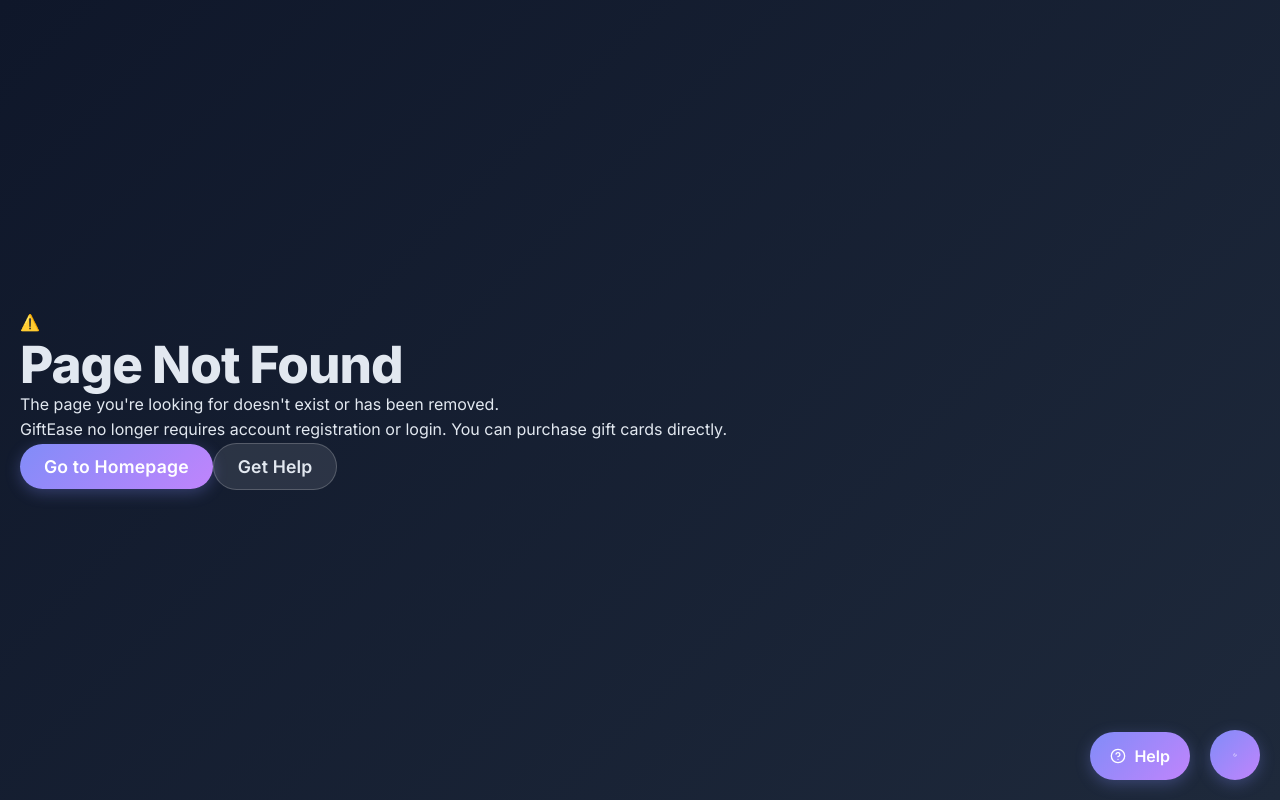
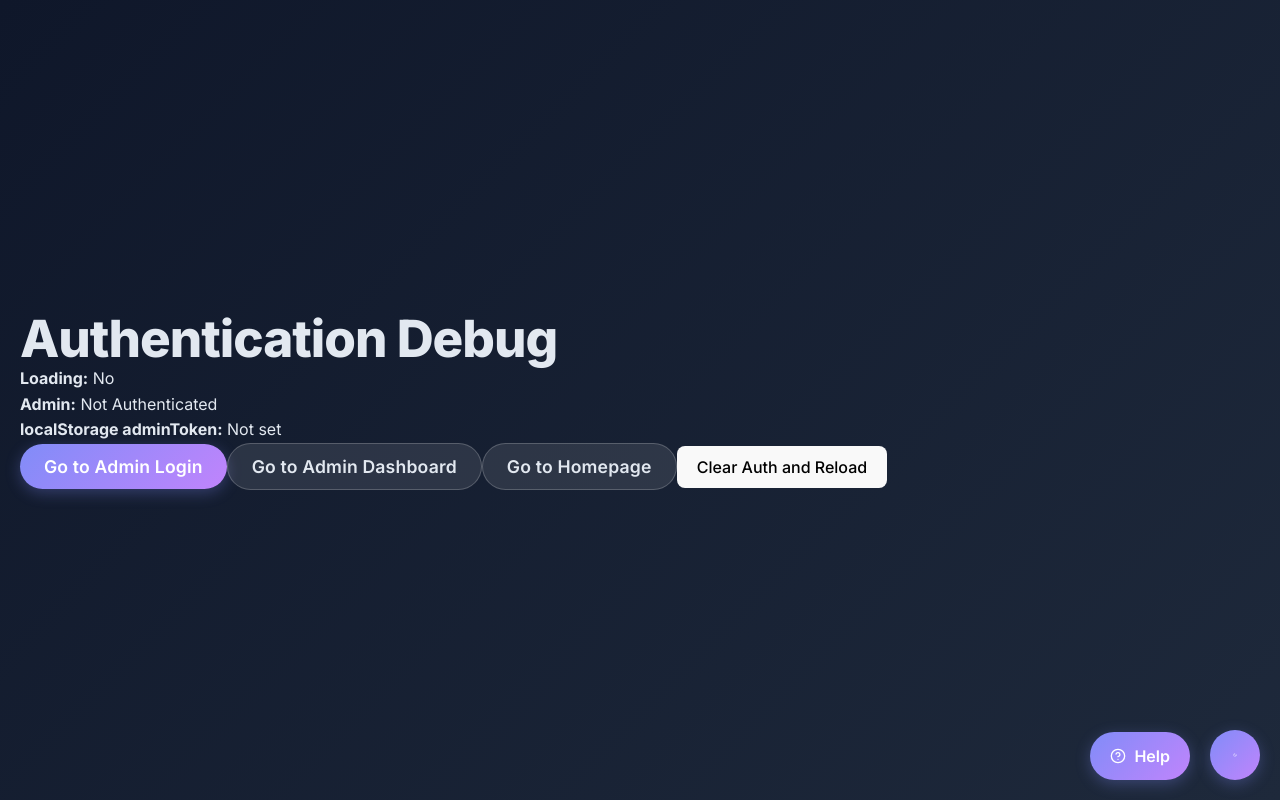
Before and after one commit to devixsolutions12/gift-ease, a React (Vite) app: page /admin/debug in a window 1280 px wide. Built offline with nearby package versions, Linux system fonts and the light colour scheme; the HTML template or start-up script is replaced by a standard one.

Commit message:
Add admin page troubleshooting and debugging features

```diff
--- a/src/App.jsx
+++ b/src/App.jsx
@@ -19,6 +19,9 @@ import TrackOrderPage from './pages/TrackOrderPage';
 import TestSyncPage from './pages/TestSyncPage';
 import MobileNavigation from './components/MobileNavigation';
 import SettingsSyncTest from './pages/SettingsSyncTest';
+import AdminRouteTest from './pages/AdminRouteTest';
+import AuthDebug from './pages/AuthDebug';
+import RoutingTest from './pages/RoutingTest';
 import './App.css';
 import './EnhancedStyles.css';
 
@@ -71,6 +74,9 @@ function App() {
                 <LocalAdminPanel />
               </ProtectedRoute>
             } />
+            <Route path="/admin/test" element={<AdminRouteTest />} />
+            <Route path="/admin/debug" element={<AuthDebug />} />
+            <Route path="/routing-test" element={<RoutingTest />} />
             <Route path="/help" element={<HelpPage />} />
             <Route path="/test" element={<TestPage />} />
             <Route path="/image-test" element={<ImageTestPage />} />
--- a/src/components/ProtectedRoute.jsx
+++ b/src/components/ProtectedRoute.jsx
@@ -4,6 +4,8 @@ import { Navigate } from 'react-router-dom';
 
 const ProtectedRoute = ({ children }) => {
   const { admin, loading } = useAuth();
+
+  console.log('ProtectedRoute - Admin:', admin, 'Loading:', loading);
 
   // Show loading state while checking auth
   if (loading) {
@@ -12,10 +14,12 @@ const ProtectedRoute = ({ children }) => {
 
   // If no admin user, redirect to login
   if (!admin) {
+    console.log('No admin user, redirecting to login');
     return <Navigate to="/admin/login" />;
   }
 
   // If admin user exists, render children
+  console.log('Admin user exists, rendering children');
   return children;
 };
 
--- a/src/contexts/AuthContext.jsx
+++ b/src/contexts/AuthContext.jsx
@@ -18,16 +18,22 @@ export const AuthProvider = ({ children }) => {
   useEffect(() => {
     const checkAuthStatus = () => {
       try {
+        console.log('Checking auth status');
         // Check for admin token
         const adminToken = localStorage.getItem('adminToken');
+        console.log('Admin token from localStorage:', adminToken);
         if (adminToken) {
           // For local admin, just check if token exists
           setAdmin({ token: adminToken });
+          console.log('Admin authenticated with token');
+        } else {
+          console.log('No admin token found');
         }
       } catch (error) {
         console.error('Error checking auth status:', error);
       } finally {
         setLoading(false);
+        console.log('Auth check complete, loading:', loading);
       }
     };
 
@@ -37,9 +43,11 @@ export const AuthProvider = ({ children }) => {
 
   const adminLogin = (token) => {
     try {
+      console.log('Logging in with token:', token);
       // Save token to localStorage
       localStorage.setItem('adminToken', token);
       setAdmin({ token });
+      console.log('Login successful');
       return { success: true };
     } catch (error) {
       console.error('Admin login failed:', error);
@@ -49,8 +57,10 @@ export const AuthProvider = ({ children }) => {
 
   const adminLogout = () => {
     try {
+      console.log('Logging out');
       localStorage.removeItem('adminToken');
       setAdmin(null);
+      console.log('Logout successful');
     } catch (error) {
       console.error('Admin logout failed:', error);
     }
--- a/src/pages/AdminLogin.jsx
+++ b/src/pages/AdminLogin.jsx
@@ -27,16 +27,20 @@ const AdminLogin = () => {
     setError('');
 
     try {
+      console.log('Attempting login with:', credentials);
       // Simple local authentication (in a real app, you'd want something more secure)
       // For demo purposes, we'll use a simple check
       if (credentials.username === 'admin' && credentials.password === 'password') {
         // Create a simple token for demo purposes
         const token = 'local-admin-token-' + Date.now();
+        console.log('Login successful, token:', token);
 
         // Use the auth context to login
         const result = adminLogin(token);
+        console.log('Auth context result:', result);
 
         if (result.success) {
+          console.log('Redirecting to admin dashboard');
           // Redirect to admin dashboard
           navigate('/admin/dashboard');
         } else {
--- /dev/null
+++ b/src/pages/AdminRouteTest.jsx
@@ -0,0 +1,23 @@
+import React from 'react';
+import { useNavigate } from 'react-router-dom';
+
+const AdminRouteTest = () => {
+  const navigate = useNavigate();
+
+  return (
+    <div className="container">
+      <h1>Admin Route Test</h1>
+      <p>This page confirms that routing is working correctly.</p>
+      <div className="actions">
+        <button onClick={() => navigate('/admin/login')} className="btn-primary">
+          Go to Admin Login
+        </button>
+        <button onClick={() => navigate('/')} className="btn-secondary">
+          Go to Homepage
+        </button>
+      </div>
+    </div>
+  );
+};
+
+export default AdminRouteTest;
--- /dev/null
+++ b/src/pages/AuthDebug.jsx
@@ -0,0 +1,43 @@
+import React from 'react';
+import { useAuth } from '../contexts/AuthContext';
+import { useNavigate } from 'react-router-dom';
+
+const AuthDebug = () => {
+  const { admin, loading } = useAuth();
+  const navigate = useNavigate();
+
+  return (
+    <div className="container">
+      <h1>Authentication Debug</h1>
+      <div className="debug-info">
+        <p><strong>Loading:</strong> {loading ? 'Yes' : 'No'}</p>
+        <p><strong>Admin:</strong> {admin ? 'Authenticated' : 'Not Authenticated'}</p>
+        {admin && <p><strong>Admin Token:</strong> {admin.token}</p>}
+        <p><strong>localStorage adminToken:</strong> {localStorage.getItem('adminToken') || 'Not set'}</p>
+      </div>
+
+      <div className="actions">
+        <button onClick={() => navigate('/admin/login')} className="btn-primary">
+          Go to Admin Login
+        </button>
+        <button onClick={() => navigate('/admin/dashboard')} className="btn-secondary">
+          Go to Admin Dashboard
+        </button>
+        <button onClick={() => navigate('/')} className="btn-secondary">
+          Go to Homepage
+        </button>
+        <button
+          onClick={() => {
+            localStorage.removeItem('adminToken');
+            window.location.reload();
+          }}
+          className="btn-danger"
+        >
+          Clear Auth and Reload
+        </button>
+      </div>
+    </div>
+  );
+};
+
+export default AuthDebug;
--- a/src/pages/LocalAdminPanel.jsx
+++ b/src/pages/LocalAdminPanel.jsx
@@ -38,7 +38,9 @@ const LocalAdminPanel = () => {
 
   // Redirect to login if not authenticated
   useEffect(() => {
+    console.log('LocalAdminPanel - Admin check:', admin);
     if (!admin) {
+      console.log('No admin, redirecting to login');
       navigate('/admin/login');
     }
   }, [admin, navigate]);
@@ -46,6 +48,7 @@ const LocalAdminPanel = () => {
   // Load data on component mount
   useEffect(() => {
     if (admin) {
+      console.log('Admin authenticated, loading data');
       try {
         loadOrders();
         loadPaymentSettings();
--- /dev/null
+++ b/src/pages/RoutingTest.jsx
@@ -0,0 +1,26 @@
+import React from 'react';
+import { Link } from 'react-router-dom';
+
+const RoutingTest = () => {
+  return (
+    <div className="container">
+      <h1>Routing Test</h1>
+      <p>This page tests if routing is working correctly.</p>
+
+      <div className="test-links">
+        <h2>Test Links:</h2>
+        <ul>
+          <li><Link to="/">Home</Link></li>
+          <li><Link to="/admin/login">Admin Login</Link></li>
+          <li><Link to="/admin/dashboard">Admin Dashboard</Link></li>
+          <li><Link to="/admin/test">Admin Route Test</Link></li>
+          <li><Link to="/admin/debug">Auth Debug</Link></li>
+          <li><Link to="/help">Help</Link></li>
+          <li><Link to="/nonexistent">Non-existent Page (should show 404)</Link></li>
+        </ul>
+      </div>
+    </div>
+  );
+};
+
+export default RoutingTest;
```
Also changed, not shown: deploy-with-debug.js (added, +81 -0 lines), test-routes.js (added, +54 -0 lines), 2 other files (tests, documents, lock files or other folders).
